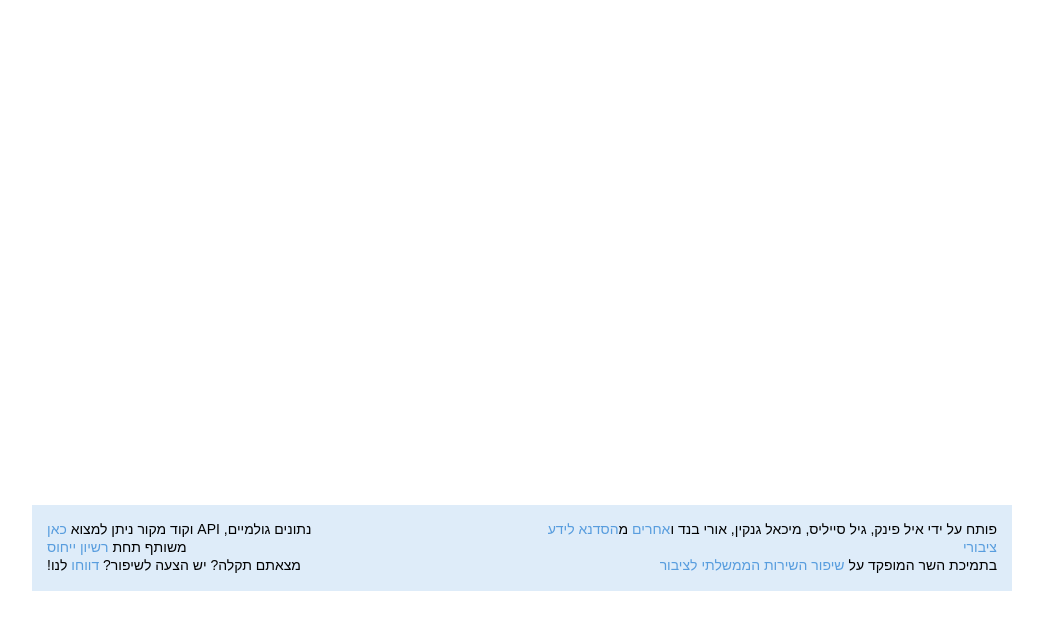
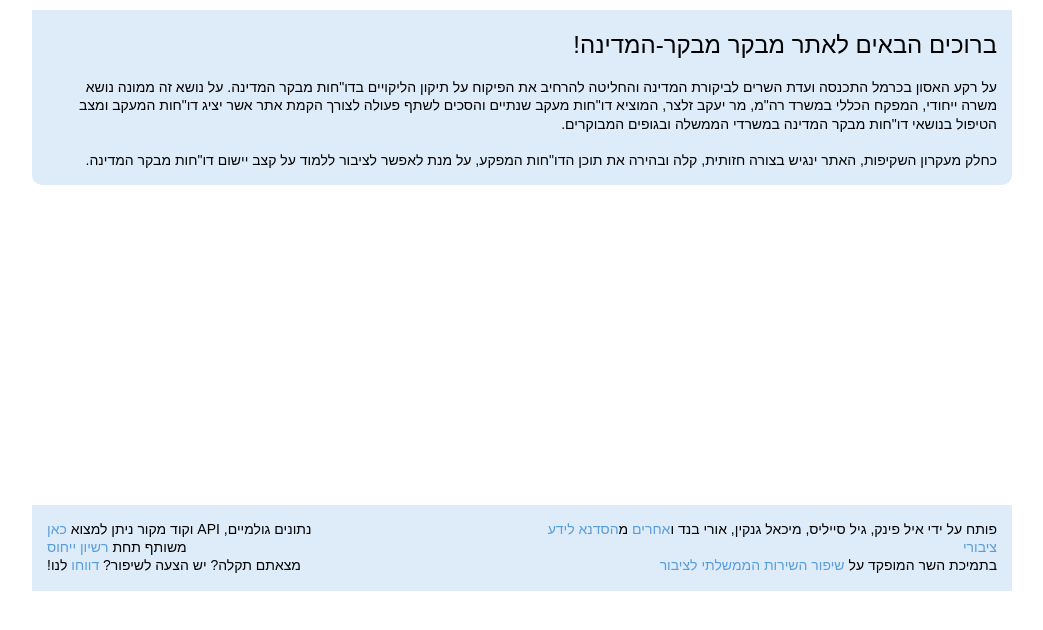
Before and after one commit to eyalfink/GovInspector, a Python web app: template server/templates/index.html in a window 1280 px wide. Shown: the part 141-771 px from the top of the page, without its empty margins (118-1161 px from the left). Run offline with Jinja, Linux system fonts and the light colour scheme; the template is opened without the code that fills it, so the values that code supplies are empty.

Commit message:
Added welcome text to index.html.

```diff
--- a/server/templates/index.html
+++ b/server/templates/index.html
@@ -1,3 +1,4 @@
+<!doctype html>
 <html>
     <head>
         <meta http-equiv="content-type" content="text/html; charset=UTF-8">
@@ -30,7 +31,16 @@
                 </div>
             </div>
 
-            <div id="content"></div>
+            <div id="content">
+                <div id="welcome">
+                    <p id="welcome_title">ברוכים הבאים לאתר מבקר מבקר-המדינה!</p>
+                    <p id="welcome_text">
+                        על רקע האסון בכרמל התכנסה ועדת השרים לביקורת המדינה והחליטה להרחיב את הפיקוח על תיקון הליקויים בדו"חות מבקר המדינה. על נושא זה ממונה נושא משרה ייחודי, המפקח הכללי במשרד רה"מ, מר יעקב זלצר, המוציא דו"חות מעקב שנתיים והסכים לשתף פעולה לצורך הקמת אתר אשר יציג דו"חות המעקב ומצב הטיפול בנושאי דו"חות מבקר המדינה במשרדי הממשלה ובגופים המבוקרים.<br/>
+                        </br>
+                        כחלק מעקרון השקיפות, האתר ינגיש בצורה חזותית, קלה ובהירה את תוכן הדו"חות המפקע, על מנת לאפשר לציבור ללמוד על קצב יישום דו"חות מבקר המדינה.
+                    </p>
+                </div>
+            </div>
 
             <div id="footer">
                 <p class="col right">
--- a/server/templates/stylesheets/govinspector.css
+++ b/server/templates/stylesheets/govinspector.css
@@ -155,6 +155,32 @@ a:hover{
   line-height:19px;
 }
 
+#welcome{
+  padding: 2px 15px;
+
+  background-color: #DEECF9;
+
+  -webkit-border-top-left-radius: px;
+  -webkit-border-top-right-radius: px;
+  -webkit-border-bottom-right-radius: 10px;
+  -webkit-border-bottom-left-radius: 10px;
+  -moz-border-radius-topleft: px;
+  -moz-border-radius-topright: px;
+  -moz-border-radius-bottomright: 10px;
+  -moz-border-radius-bottomleft: 10px;
+  border-top-left-radius: px;
+  border-top-right-radius: px;
+  border-bottom-right-radius: 10px;
+  border-bottom-left-radius: 10px;
+}
+
+#welcome_title {
+  font-size:24px;
+}
+
+#welcome_text {
+}
+
 #summary {
   background-color:#deecf9;
   text-align:center;
```
